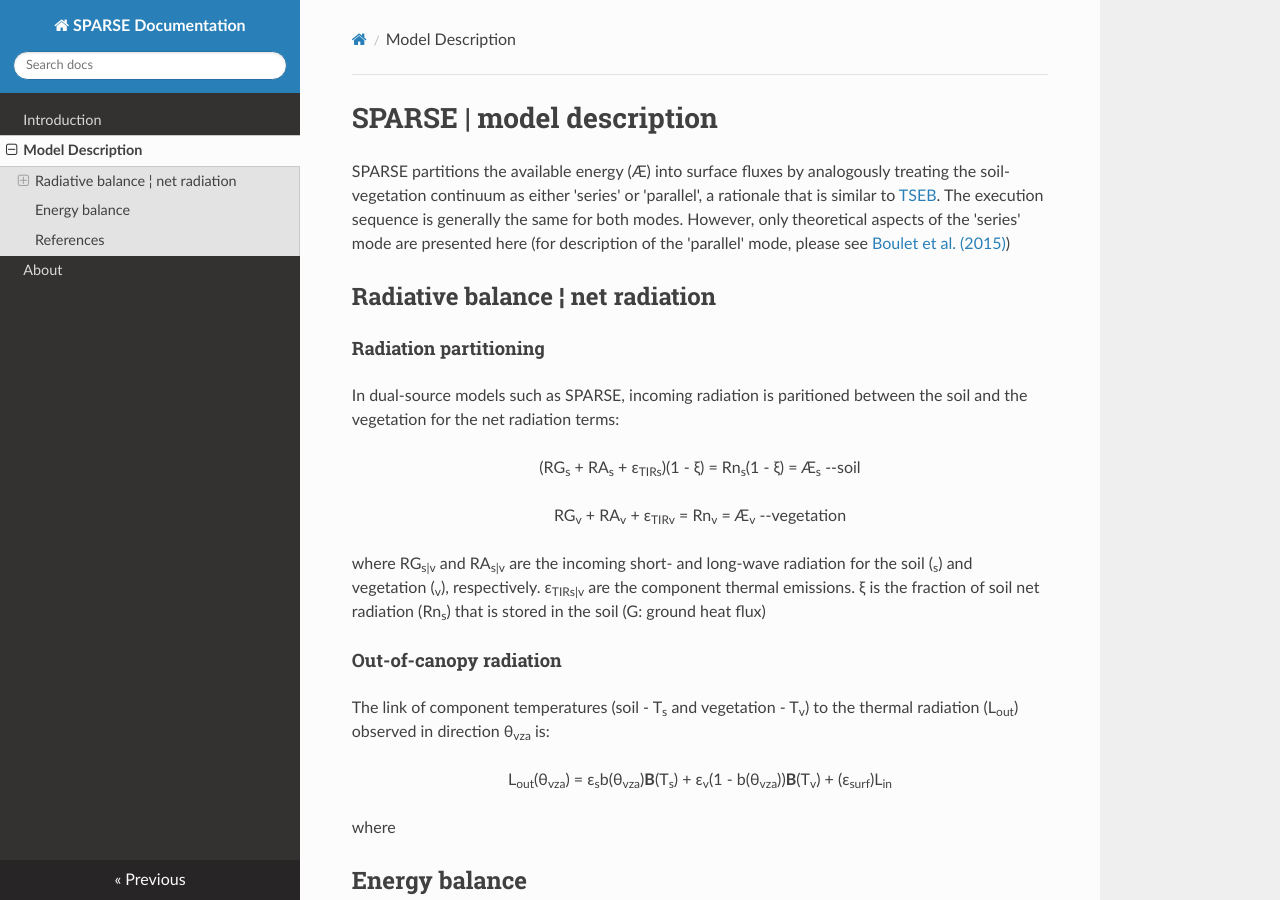
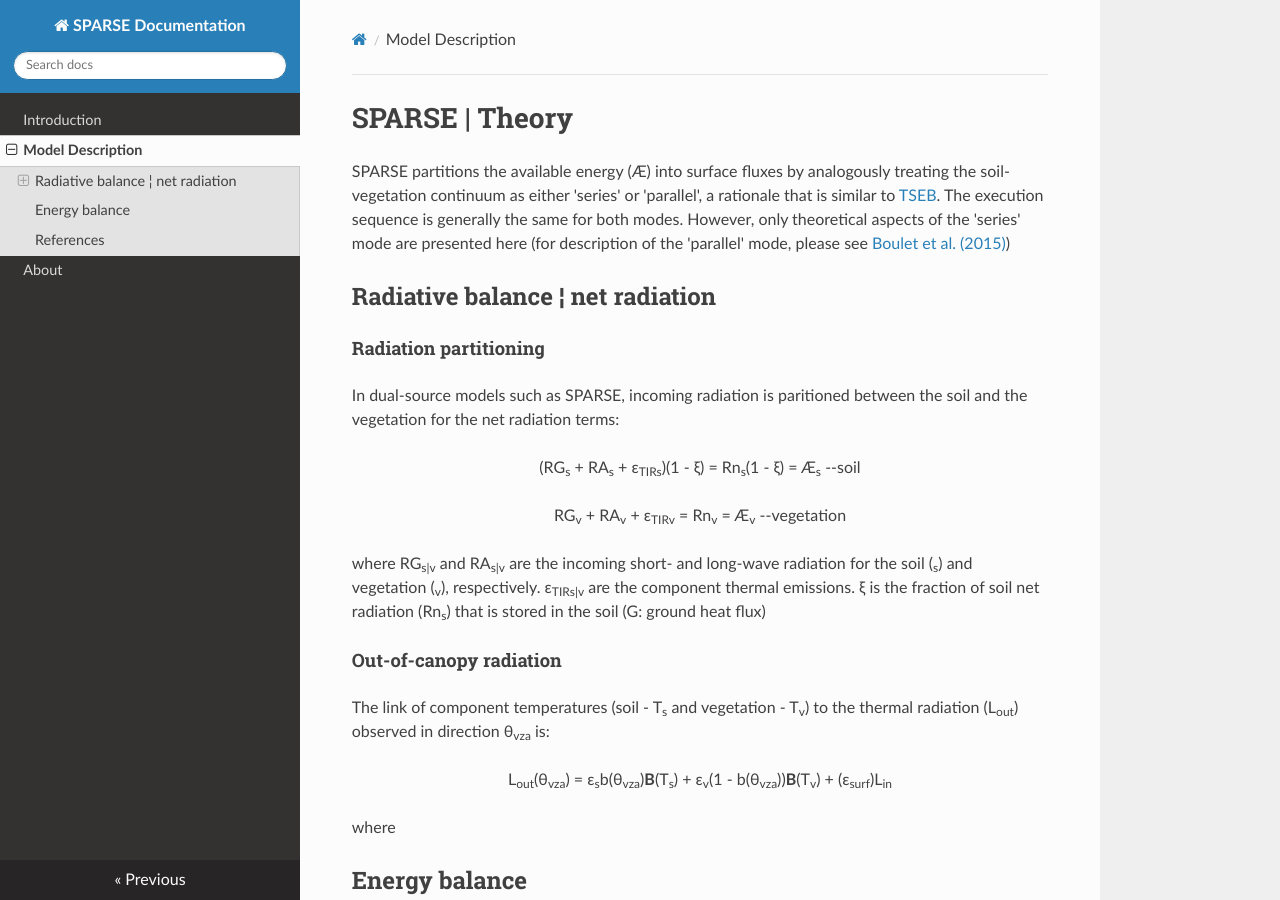
Before and after one commit to sambugu/sparse, an MkDocs documentation site: the page built from docs/AlgoDescription.md, in a window 1280 px wide and 900 px high. Built offline with MkDocs 1.6.1, drawn with Linux system fonts in a browser that asks for light colours; nearby versions of some CDN libraries.

Commit message:
Add files via upload

```diff
--- a/docs/AlgoDescription.md
+++ b/docs/AlgoDescription.md
@@ -2,7 +2,7 @@
   src="https://cdn.jsdelivr.net/npm/mathjax@3/es5/tex-mml-chtml.js">
 </script>
 <script src="https://polyfill.io/v3/polyfill.min.js?features=es6"></script>
-# SPARSE | model description
+# SPARSE | Theory
 
 SPARSE partitions the available energy (Æ) into surface fluxes by analogously treating the soil-vegetation continuum as either 'series'
 or 'parallel', a rationale that is similar to <a title="Two Source Energy Balance model" target="_blank" href="https://doi.org/10.1016/0168-1923(95)02265-Y">TSEB</a>. The execution sequence is generally the same for both modes. However, only theoretical aspects of the 'series' mode are
```
